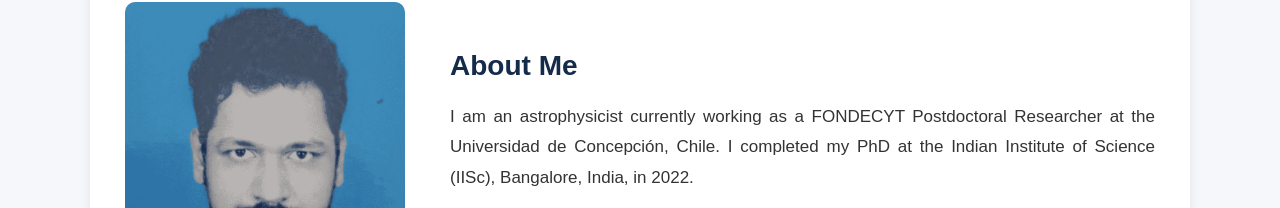
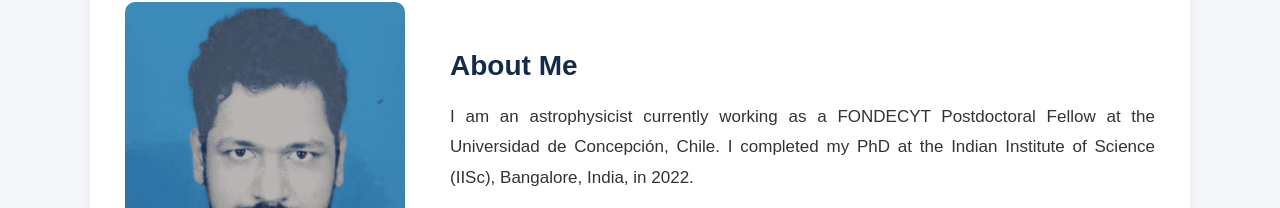
Before and after one commit to atanukoley/atanukoley_0.github.io, a plain HTML site: page index.html in a window 1280 px wide. Shown: the part 308-516 px from the top of the page. Drawn offline with Linux system fonts and the light colour scheme.

Commit message:
Update index.html

```diff
--- a/index.html
+++ b/index.html
@@ -152,7 +152,7 @@
 
                 <p>
                     I am an astrophysicist currently working as a FONDECYT
-                    Postdoctoral Researcher at the Universidad de Concepción,
+                    Postdoctoral Fellow at the Universidad de Concepción,
                     Chile. I completed my PhD at the Indian Institute of
                     Science (IISc), Bangalore, India, in 2022.
                 </p>
```
